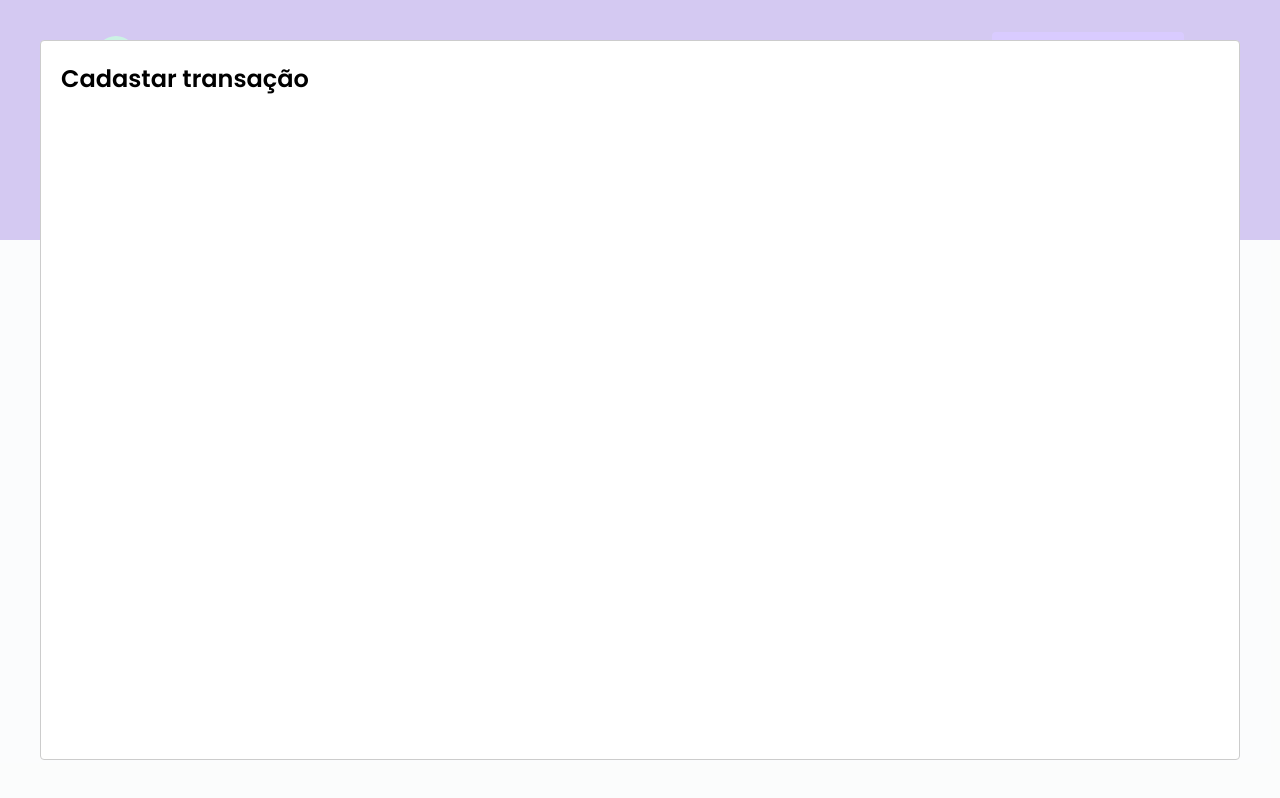
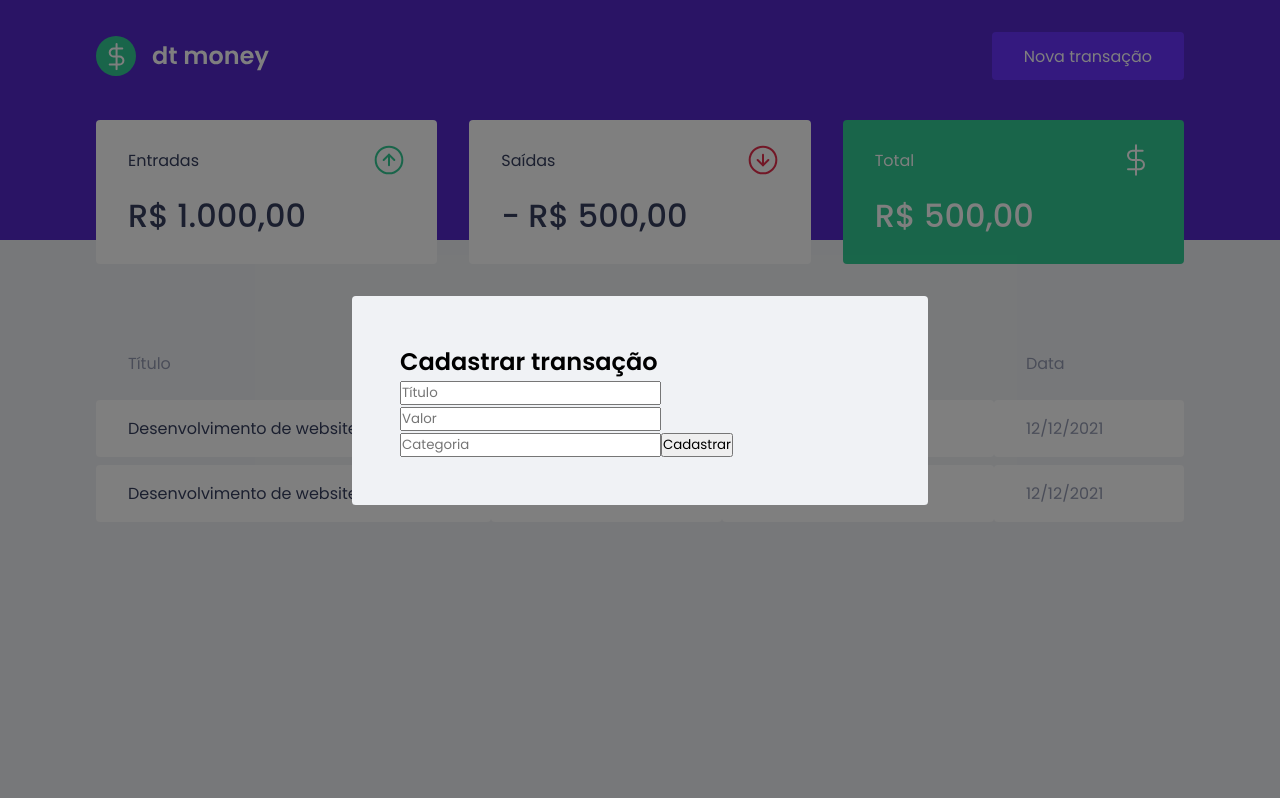
Before and after one commit to burn-c/dt-money, a React (Create React App) app: page / in a window 1280 px wide. Both pictures are taken after a click on the button "Nova transação". Built offline with nearby package versions, Linux system fonts and the light colour scheme; no server answers; what miragejs would draw is missing.

Commit message:
Feat: adds form on NewTransactionModal

```diff
--- a/src/components/NewTransactionModal/index.tsx
+++ b/src/components/NewTransactionModal/index.tsx
@@ -1,4 +1,5 @@
 import Modal from "react-modal";
+import { Container } from "./styles";
 
 interface NewTransactionModalProps {
   isOpen: boolean;
@@ -8,10 +9,22 @@
 
   return (
       <Modal
-          isOpen={isOpen}
-          onRequestClose={onRequestClose}
-        >
-          <h2>Cadastar transação</h2>
-        </Modal>
+        isOpen={isOpen}
+        onRequestClose={onRequestClose}
+        overlayClassName="react-modal-overlay"
+        className="react-modal-content"
+      >
+        <Container>
+          <h2>Cadastrar transação</h2>
+
+          <input type="text" placeholder="Título"/>
+
+          <input type="number" placeholder="Valor"/>
+
+          <input type="text" placeholder="Categoria" name="" id=""/>
+
+          <button type="submit">Cadastrar</button>
+        </Container>
+      </Modal>
   );
 }
--- /dev/null
+++ b/src/components/NewTransactionModal/styles.js
@@ -0,0 +1,3 @@
+import styled from "styled-components";
+
+export const Container = styled.form``;
--- a/src/styles/global.ts
+++ b/src/styles/global.ts
@@ -54,4 +54,28 @@
     opacity: 0.6;
     cursor: not-allowed;
   }
+
+  .react-modal-overlay {
+    background: rgba(0,0,0,0.5);
+
+    position: fixed;
+    top: 0;
+    bottom: 0;
+    right: 0;
+    left: 0;
+
+    display: flex;
+    align-items: center;
+    justify-content: center;
+  }
+
+  .react-modal-content {
+    width: 100%;
+    max-width: 576px;
+    background: var(--background);
+    padding: 3rem;
+    position: relative;
+    border-radius: 0.24rem;
+
+  }
 `
```
